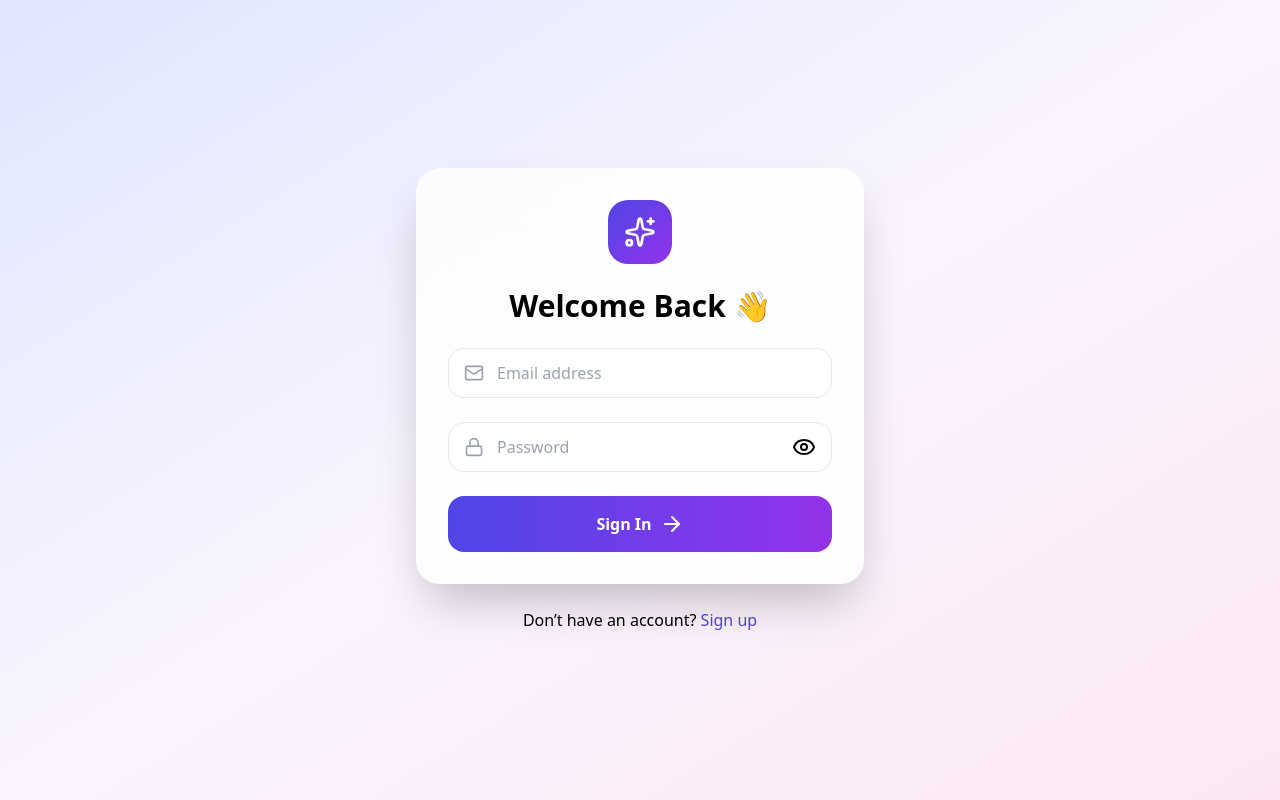
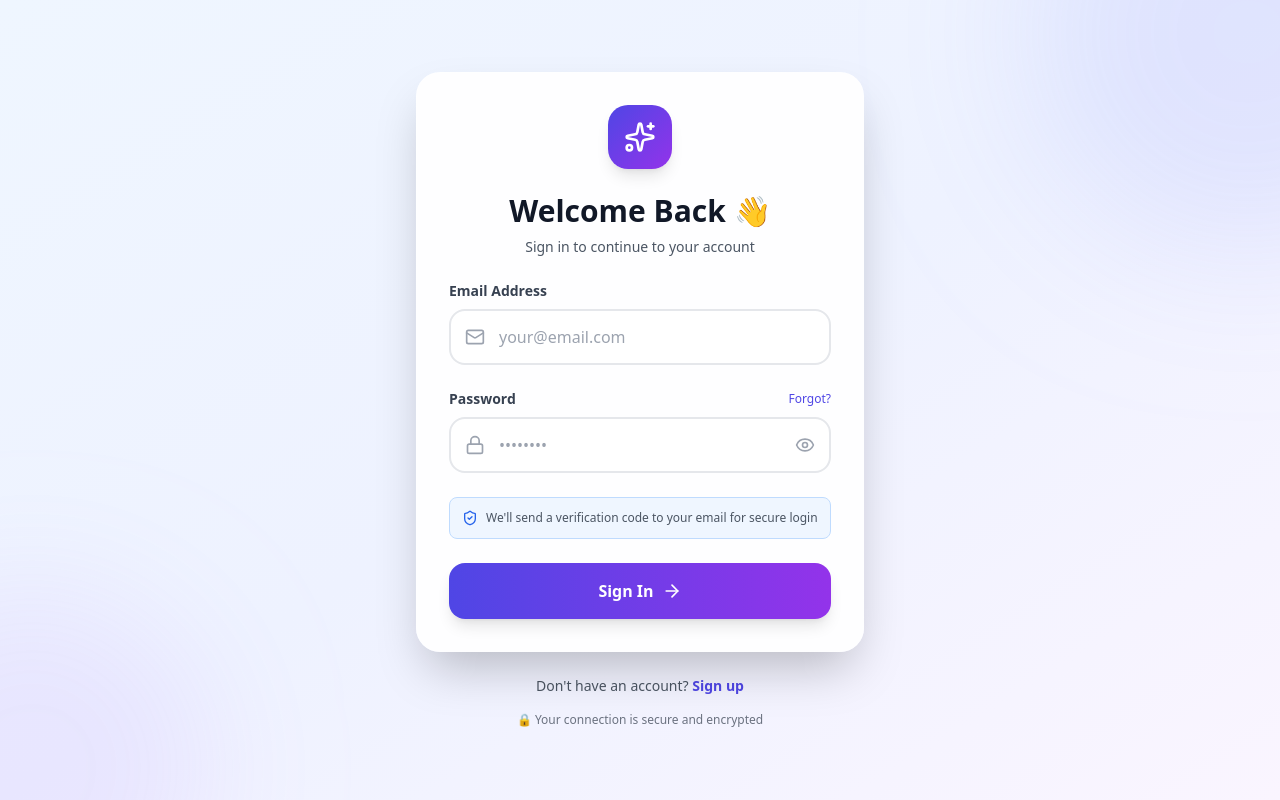
Before and after one commit to Deepanghsh/TaskMaster, a React (Vite) app in the folder front-end/: page /login in a window 1280 px wide. Built offline with nearby package versions, Linux system fonts and the light colour scheme; no server answers.

Commit message:
refactor: integrate login with AuthContext methods

```diff
--- a/front-end/src/pages/Login.jsx
+++ b/front-end/src/pages/Login.jsx
@@ -1,19 +1,23 @@
 import React, { useState } from "react";
 import { useAuth } from "../hooks/useAuth";
 import { useTheme } from "../hooks/useTheme";
-import { Mail, Lock, Sparkles, ArrowRight, Eye, EyeOff, XCircle } from "lucide-react";
-import { Link } from "react-router-dom";
-import { motion } from "framer-motion";
+import { Mail, Lock, Sparkles, ArrowRight, Eye, EyeOff, XCircle, Zap, ShieldCheck } from "lucide-react";
+import { Link, useNavigate } from "react-router-dom";
+import { motion, AnimatePresence } from "framer-motion";
 import { isValidEmail } from "../utils/validationUtils";
+
+const API_BASE_URL = 'http://localhost:5000/api';
 
 export default function Login() {
   const { login } = useAuth();
   const { theme } = useTheme();
+  const navigate = useNavigate();
 
   const [showPassword, setShowPassword] = useState(false);
   const [email, setEmail] = useState("");
   const [password, setPassword] = useState("");
   const [error, setError] = useState(null);
+  const [isLoading, setIsLoading] = useState(false);
 
   const handleSubmit = async (e) => {
     e.preventDefault();
@@ -29,7 +33,17 @@ export default function Login() {
       return;
     }
 
-    const result = await login(email, password);
+    setIsLoading(true);
+
+    try {
+      // Step 1: Verify credentials with backend
+      const response = await fetch(`${API_BASE_URL}/auth/login-with-otp`, {
+        method: 'POST',
+        headers: { 'Content-Type': 'application/json' },
+        body: JSON.stringify({ email, password })
+      });
+
+      const result = await response.json();
 
       if (!result.success) {
         if (result.errorCode === "USER_NOT_FOUND") {
@@ -39,6 +53,43 @@ export default function Login() {
         } else {
           setError(result.message || "Login failed.");
         }
+        setIsLoading(false);
+        return;
+      }
+
+      // Step 2: Send OTP to user's email
+      const otpResponse = await fetch(`${API_BASE_URL}/otp/send`, {
+        method: 'POST',
+        headers: { 'Content-Type': 'application/json' },
+        body: JSON.stringify({
+          email,
+          name: result.data.name,
+          purpose: 'login'
+        })
+      });
+
+      const otpResult = await otpResponse.json();
+
+      if (!otpResult.success) {
+        setError(otpResult.message || "Failed to send verification code.");
+        setIsLoading(false);
+        return;
+      }
+
+      // Step 3: Navigate to OTP verification page
+      navigate('/verify-otp', {
+        state: {
+          email,
+          name: result.data.name,
+          isSignup: false
+        }
+      });
+
+    } catch (error) {
+      console.error('Login error:', error);
+      setError("An error occurred during login. Please try again.");
+    } finally {
+      setIsLoading(false);
     }
   };
 
@@ -46,76 +97,186 @@ export default function Login() {
     <div
       className={`min-h-screen flex items-center justify-center p-4 ${
         theme === "dark"
-          ? "bg-gradient-to-br from-gray-900 via-indigo-900 to-gray-900"
-          : "bg-gradient-to-br from-indigo-100 via-purple-50 to-pink-100"
-      }`}
+          ? "bg-gradient-to-br from-slate-900 via-indigo-900 to-slate-900"
+          : "bg-gradient-to-br from-blue-50 via-indigo-50 to-purple-50"
+      } relative overflow-hidden`}
     >
-      <div className="w-full max-w-md">
+      {/* Animated background elements */}
+      <div className="absolute inset-0 overflow-hidden pointer-events-none">
+        <motion.div
+          initial={{ scale: 0.8, opacity: 0 }}
+          animate={{ scale: 1.2, opacity: 0.15 }}
+          transition={{ duration: 8, repeat: Infinity, repeatType: 'reverse' }}
+          className="absolute -top-40 -right-40 w-96 h-96 bg-indigo-400 rounded-full mix-blend-multiply filter blur-3xl"
+        />
+        <motion.div
+          initial={{ scale: 0.8, opacity: 0 }}
+          animate={{ scale: 1, opacity: 0.15 }}
+          transition={{ duration: 7, repeat: Infinity, repeatType: 'reverse', delay: 2 }}
+          className="absolute -bottom-40 -left-40 w-96 h-96 bg-purple-400 rounded-full mix-blend-multiply filter blur-3xl"
+        />
+      </div>
+
+      <div className="w-full max-w-md relative z-10">
         <motion.form
           initial={{ opacity: 0, y: 40 }}
           animate={{ opacity: 1, y: 0 }}
           transition={{ duration: 0.6 }}
           onSubmit={handleSubmit}
-          className="bg-white/80 dark:bg-gray-800/80 backdrop-blur-xl rounded-3xl shadow-2xl p-8 space-y-6"
+          className="bg-white/90 dark:bg-gray-800/90 backdrop-blur-xl rounded-3xl shadow-2xl p-8 space-y-6 border border-white/20 dark:border-gray-700/20"
         >
+          {/* Logo */}
           <div className="flex justify-center">
-            <div className="w-16 h-16 bg-gradient-to-br from-indigo-600 to-purple-600 rounded-2xl flex items-center justify-center">
+            <motion.div
+              initial={{ scale: 0, rotate: -180 }}
+              animate={{ scale: 1, rotate: 0 }}
+              transition={{ type: 'spring', stiffness: 200, delay: 0.2 }}
+              className="w-16 h-16 bg-gradient-to-br from-indigo-600 to-purple-600 rounded-2xl flex items-center justify-center shadow-lg"
+            >
               <Sparkles className="w-8 h-8 text-white" />
-            </div>
+            </motion.div>
           </div>
 
-          <h1 className="text-3xl font-bold text-center">Welcome Back 👋</h1>
+          {/* Header */}
+          <div className="text-center">
+            <h1 className="text-3xl font-bold text-gray-900 dark:text-white mb-2">
+              Welcome Back 👋
+            </h1>
+            <p className="text-gray-600 dark:text-gray-400 text-sm">
+              Sign in to continue to your account
+            </p>
+          </div>
 
+          {/* Error Message */}
+          <AnimatePresence>
             {error && (
-            <div className="p-3 bg-red-100 dark:bg-red-900/30 text-red-700 dark:text-red-400 rounded-xl flex gap-2">
-              <XCircle className="w-5 h-5" />
-              {error}
-            </div>
+              <motion.div
+                initial={{ opacity: 0, height: 0 }}
+                animate={{ opacity: 1, height: 'auto' }}
+                exit={{ opacity: 0, height: 0 }}
+                className="p-3 bg-red-100 dark:bg-red-900/30 text-red-700 dark:text-red-400 rounded-xl flex gap-2 border border-red-300 dark:border-red-800"
+              >
+                <XCircle className="w-5 h-5 flex-shrink-0" />
+                <span className="text-sm">{error}</span>
+              </motion.div>
             )}
+          </AnimatePresence>
 
-          <div className="relative">
-            <Mail className="absolute left-4 top-1/2 -translate-y-1/2 w-5 h-5 text-gray-400" />
+          {/* Email Input */}
+          <motion.div
+            initial={{ opacity: 0, x: -20 }}
+            animate={{ opacity: 1, x: 0 }}
+            transition={{ delay: 0.3 }}
+            className="space-y-2"
+          >
+            <label className="block text-sm font-semibold text-gray-700 dark:text-gray-300">
+              Email Address
+            </label>
+            <div className="relative group">
+              <Mail className="absolute left-4 top-1/2 -translate-y-1/2 w-5 h-5 text-gray-400 group-focus-within:text-indigo-600 dark:group-focus-within:text-indigo-400 transition-colors" />
               <input
                 type="email"
-              placeholder="Email address"
+                placeholder="your@email.com"
                 value={email}
                 onChange={(e) => setEmail(e.target.value)}
-              className="w-full pl-12 pr-4 py-3 rounded-xl border"
+                disabled={isLoading}
+                className="w-full pl-12 pr-4 py-3.5 rounded-xl border-2 border-gray-200 dark:border-gray-600 bg-white dark:bg-gray-700 text-gray-900 dark:text-gray-100 focus:ring-4 focus:ring-indigo-500/20 focus:border-indigo-500 transition-all outline-none disabled:opacity-50 disabled:cursor-not-allowed"
               />
             </div>
+          </motion.div>
 
-          <div className="relative">
-            <Lock className="absolute left-4 top-1/2 -translate-y-1/2 w-5 h-5 text-gray-400" />
+          {/* Password Input */}
+          <motion.div
+            initial={{ opacity: 0, x: -20 }}
+            animate={{ opacity: 1, x: 0 }}
+            transition={{ delay: 0.4 }}
+            className="space-y-2"
+          >
+            <div className="flex items-center justify-between">
+              <label className="block text-sm font-semibold text-gray-700 dark:text-gray-300">
+                Password
+              </label>
+              <a href="#" className="text-xs text-indigo-600 dark:text-indigo-400 hover:text-indigo-700 dark:hover:text-indigo-300 font-medium">
+                Forgot?
+              </a>
+            </div>
+            <div className="relative group">
+              <Lock className="absolute left-4 top-1/2 -translate-y-1/2 w-5 h-5 text-gray-400 group-focus-within:text-indigo-600 dark:group-focus-within:text-indigo-400 transition-colors" />
               <input
                 type={showPassword ? "text" : "password"}
-              placeholder="Password"
+                placeholder="••••••••"
                 value={password}
                 onChange={(e) => setPassword(e.target.value)}
-              className="w-full pl-12 pr-12 py-3 rounded-xl border"
+                disabled={isLoading}
+                className="w-full pl-12 pr-12 py-3.5 rounded-xl border-2 border-gray-200 dark:border-gray-600 bg-white dark:bg-gray-700 text-gray-900 dark:text-gray-100 focus:ring-4 focus:ring-indigo-500/20 focus:border-indigo-500 transition-all outline-none disabled:opacity-50 disabled:cursor-not-allowed"
               />
               <button
                 type="button"
                 onClick={() => setShowPassword(!showPassword)}
-              className="absolute right-4 top-1/2 -translate-y-1/2"
+                disabled={isLoading}
+                className="absolute right-4 top-1/2 -translate-y-1/2 text-gray-400 hover:text-gray-600 dark:hover:text-gray-300 transition-colors disabled:opacity-50"
               >
-              {showPassword ? <EyeOff /> : <Eye />}
+                {showPassword ? <EyeOff className="w-5 h-5" /> : <Eye className="w-5 h-5" />}
               </button>
             </div>
+          </motion.div>
 
-          <button
+          {/* Security Note */}
+          <motion.div
+            initial={{ opacity: 0 }}
+            animate={{ opacity: 1 }}
+            transition={{ delay: 0.5 }}
+            className="flex items-center gap-2 text-xs text-gray-600 dark:text-gray-400 bg-blue-50 dark:bg-blue-900/20 p-3 rounded-lg border border-blue-200 dark:border-blue-800"
+          >
+            <ShieldCheck className="w-4 h-4 text-blue-600 dark:text-blue-400 flex-shrink-0" />
+            <span>We'll send a verification code to your email for secure login</span>
+          </motion.div>
+
+          {/* Submit Button */}
+          <motion.button
+            initial={{ opacity: 0, y: 20 }}
+            animate={{ opacity: 1, y: 0 }}
+            transition={{ delay: 0.6 }}
             type="submit"
-            className="w-full py-4 bg-gradient-to-r from-indigo-600 to-purple-600 text-white rounded-xl font-semibold flex justify-center gap-2"
+            disabled={isLoading || !email.trim() || !password.trim()}
+            className="w-full py-4 bg-gradient-to-r from-indigo-600 to-purple-600 hover:from-indigo-700 hover:to-purple-700 text-white rounded-xl font-semibold flex justify-center items-center gap-2 shadow-lg hover:shadow-xl transform hover:scale-[1.02] active:scale-[0.98] transition-all disabled:opacity-50 disabled:cursor-not-allowed disabled:transform-none group"
           >
-            Sign In <ArrowRight />
-          </button>
+            {isLoading ? (
+              <>
+                <Zap className="w-5 h-5 animate-pulse" />
+                <span>Sending verification code...</span>
+              </>
+            ) : (
+              <>
+                <span>Sign In</span>
+                <ArrowRight className="w-5 h-5 group-hover:translate-x-1 transition-transform" />
+              </>
+            )}
+          </motion.button>
         </motion.form>
 
-        <p className="mt-6 text-center">
-          Don’t have an account?{" "}
-          <Link to="/signup" className="text-indigo-600 font-medium">
+        {/* Sign Up Link */}
+        <motion.p
+          initial={{ opacity: 0 }}
+          animate={{ opacity: 1 }}
+          transition={{ delay: 0.8 }}
+          className="mt-6 text-center text-sm text-gray-600 dark:text-gray-400"
+        >
+          Don't have an account?{" "}
+          <Link to="/signup" className="text-indigo-600 dark:text-indigo-400 hover:text-indigo-700 dark:hover:text-indigo-300 font-semibold hover:underline transition-all">
             Sign up
           </Link>
-        </p>
+        </motion.p>
+
+        {/* Footer */}
+        <motion.p
+          initial={{ opacity: 0 }}
+          animate={{ opacity: 1 }}
+          transition={{ delay: 0.9 }}
+          className="text-center mt-4 text-xs text-gray-500 dark:text-gray-400"
+        >
+          🔒 Your connection is secure and encrypted
+        </motion.p>
       </div>
     </div>
   );
```
Lines whose indentation alone changed are shown as unchanged.
